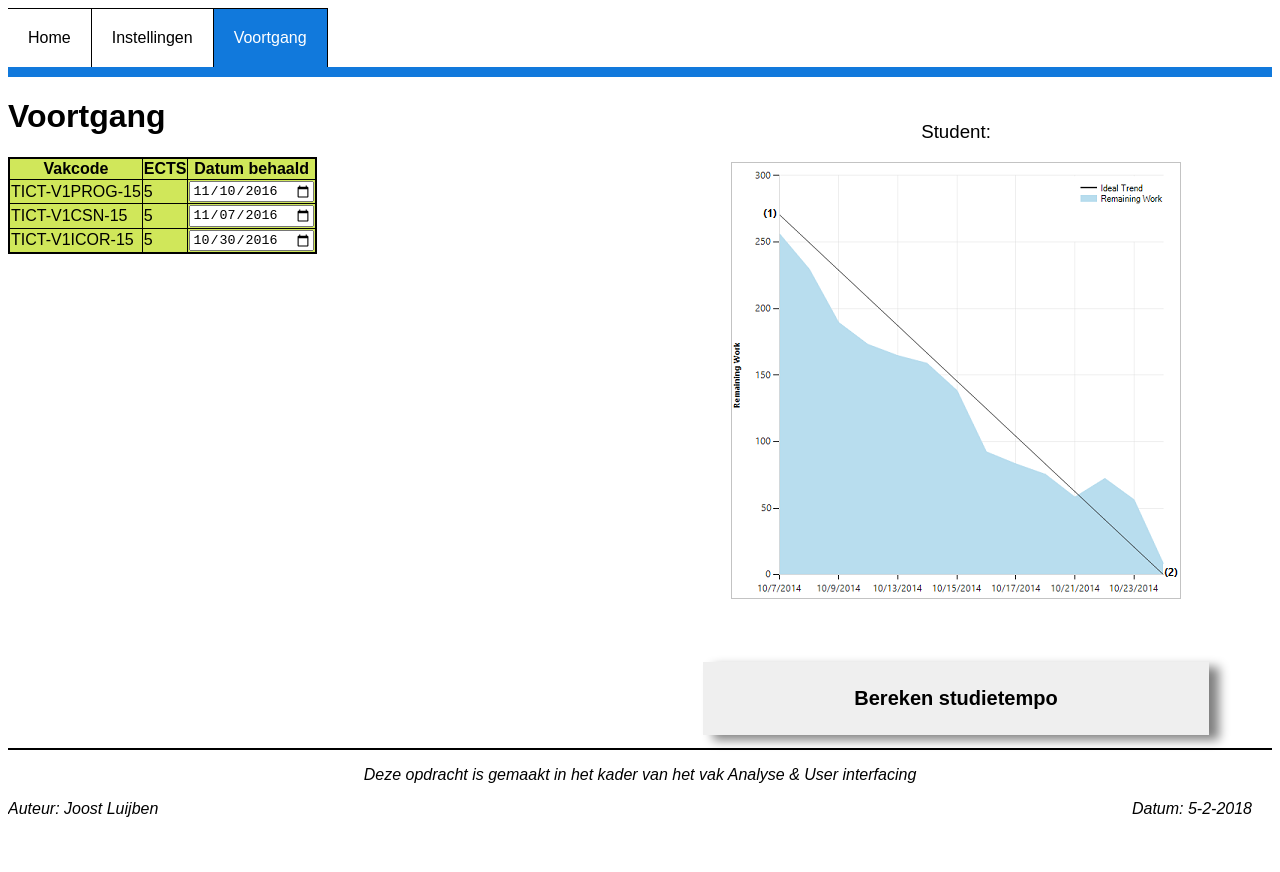
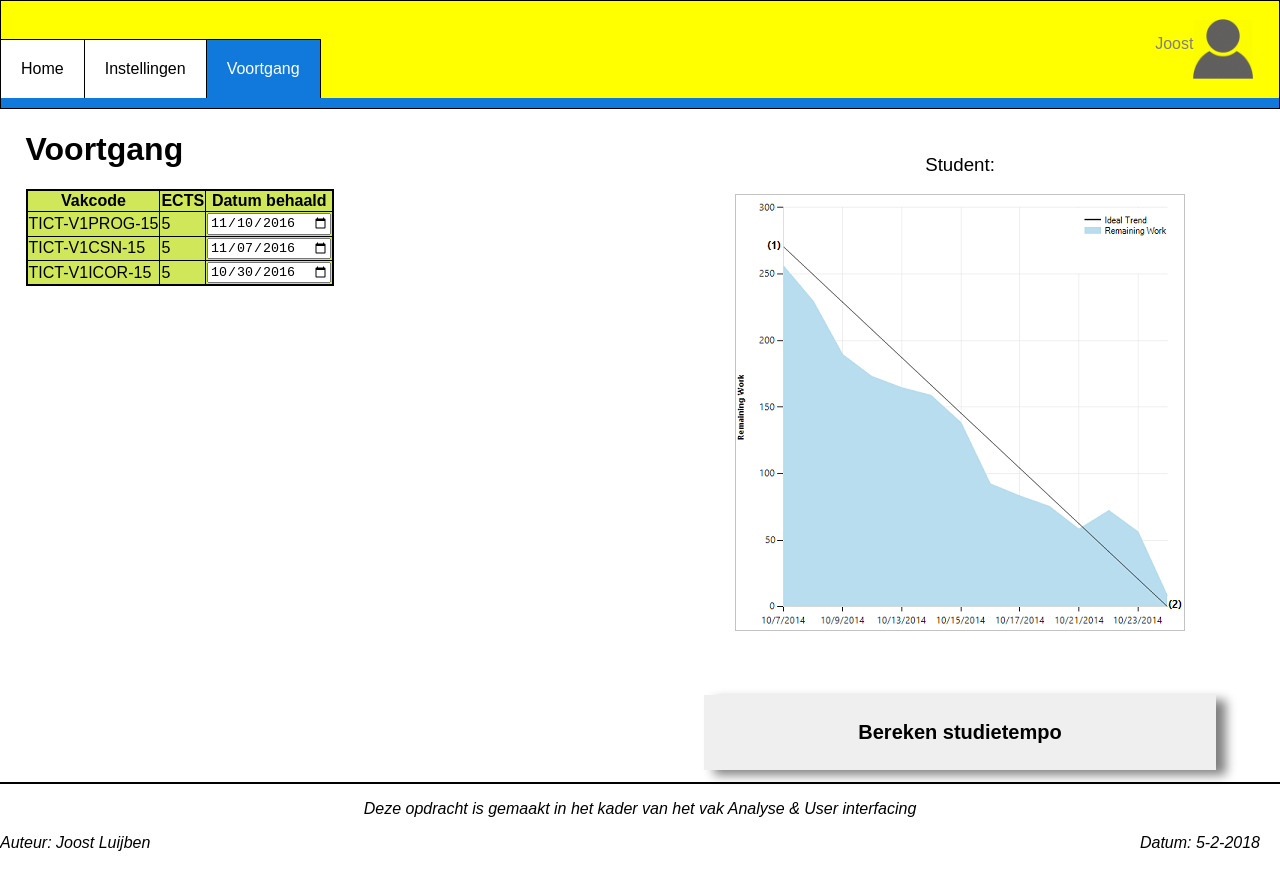
Before and after one commit to Joostluijben/HU_Javascript, a plain HTML site: page progress.html in a window 1280 px wide. Before the commit the page ends 838 px from the top, so only its background shows below. Drawn offline with Linux system fonts and the light colour scheme.

Commit message:
Added user bar

```diff
--- a/progress.html
+++ b/progress.html
@@ -6,6 +6,7 @@
     <link rel="stylesheet" type="text/css" href="style.css">
   </head>
   <body>
+  <div id="menuBar">
     <div id="navigation">
       <ul>
         <li><a href="index.html">Home</a></li>
@@ -13,6 +14,12 @@
         <li><a class="active" href="#">Voortgang</a></li>
       </ul>
     </div>
+    <div id="user">
+      <img src="user.png" alt="user">
+      <p> Joost</p>
+    </div>
+  </div>
+    <div id="content">
     <div id="leftProgress">
     <h1>Voortgang</h1>
     <table id="progressTable">
@@ -42,6 +49,7 @@
     </tbody>
     </table>
   </div>
+</div>
     <div id="rightProgress">
       <h3>Student:</h3>
     <img src="graph.png" id="graphImg" alt="graph"/>
--- a/style.css
+++ b/style.css
@@ -13,7 +13,9 @@
 #navigation li {
   float: left;
   margin-left: -1px;
-  margin-bottom: -1px
+  margin-bottom: -1px;
+  background-color: white;
+  margin-top: 3%
 }
 
 #navigation li a {
@@ -134,9 +136,37 @@ li a.active {
   font-size: 20px;
 }
 
+#content {
+  margin-left: 2%
+}
+
+#menuBar {
+  background-color: yellow;
+  border: 1px solid black
+}
+#user {
+  float: right;
+  margin-top: -7%;
+  margin-right: 2%
+}
+
+#user p {
+  float: left;
+  margin: center;
+  color: grey;
+}
+
+#user img {
+  height: 60px;
+}
+
 html {
   font-family: arial;
   margin: 0;
   padding: 0;
   height: 100%
 }
+
+body {
+  margin:0
+}
```
Also changed, not shown: index.html (+7 -3 lines), settings.html (+7 -3 lines), user.png (added).
